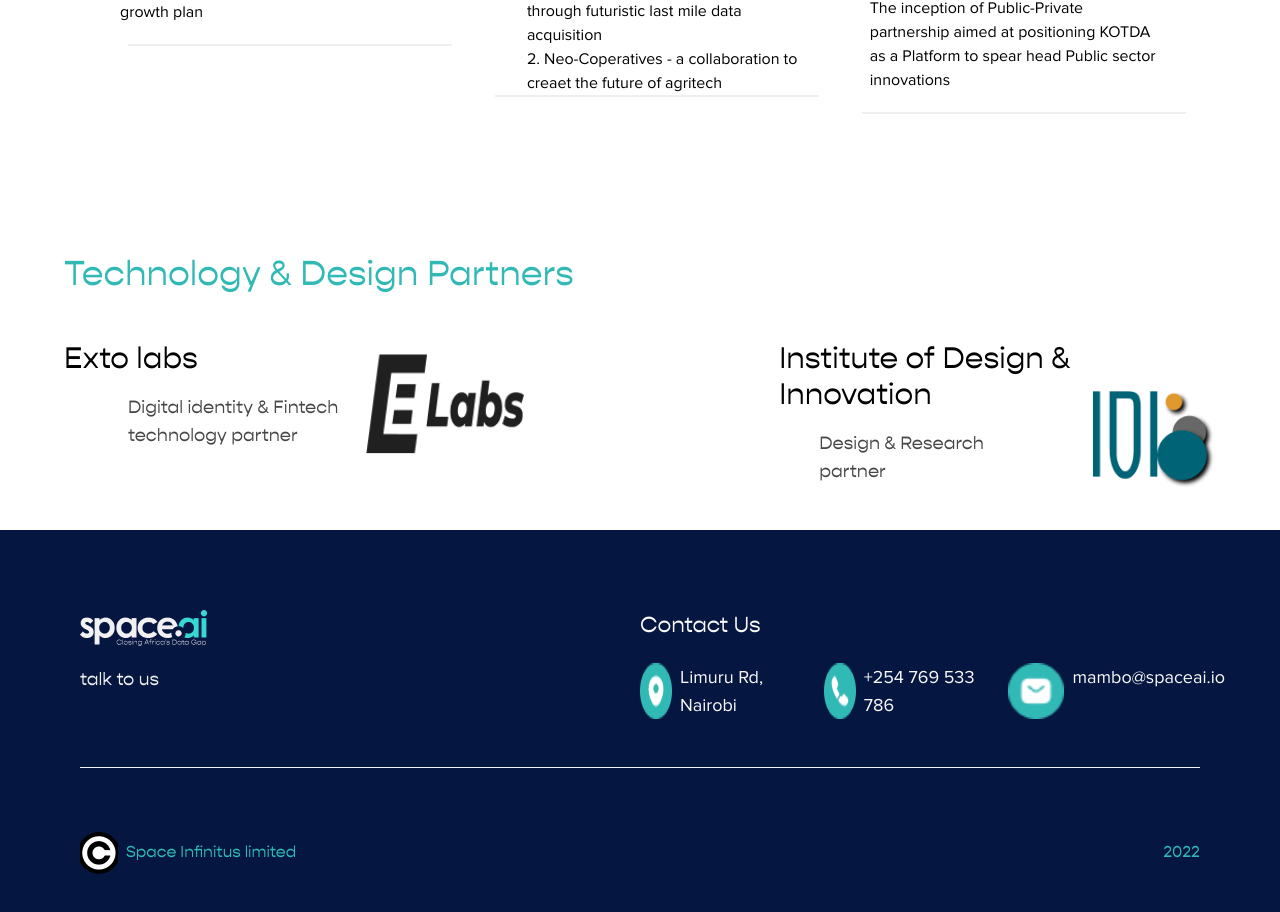
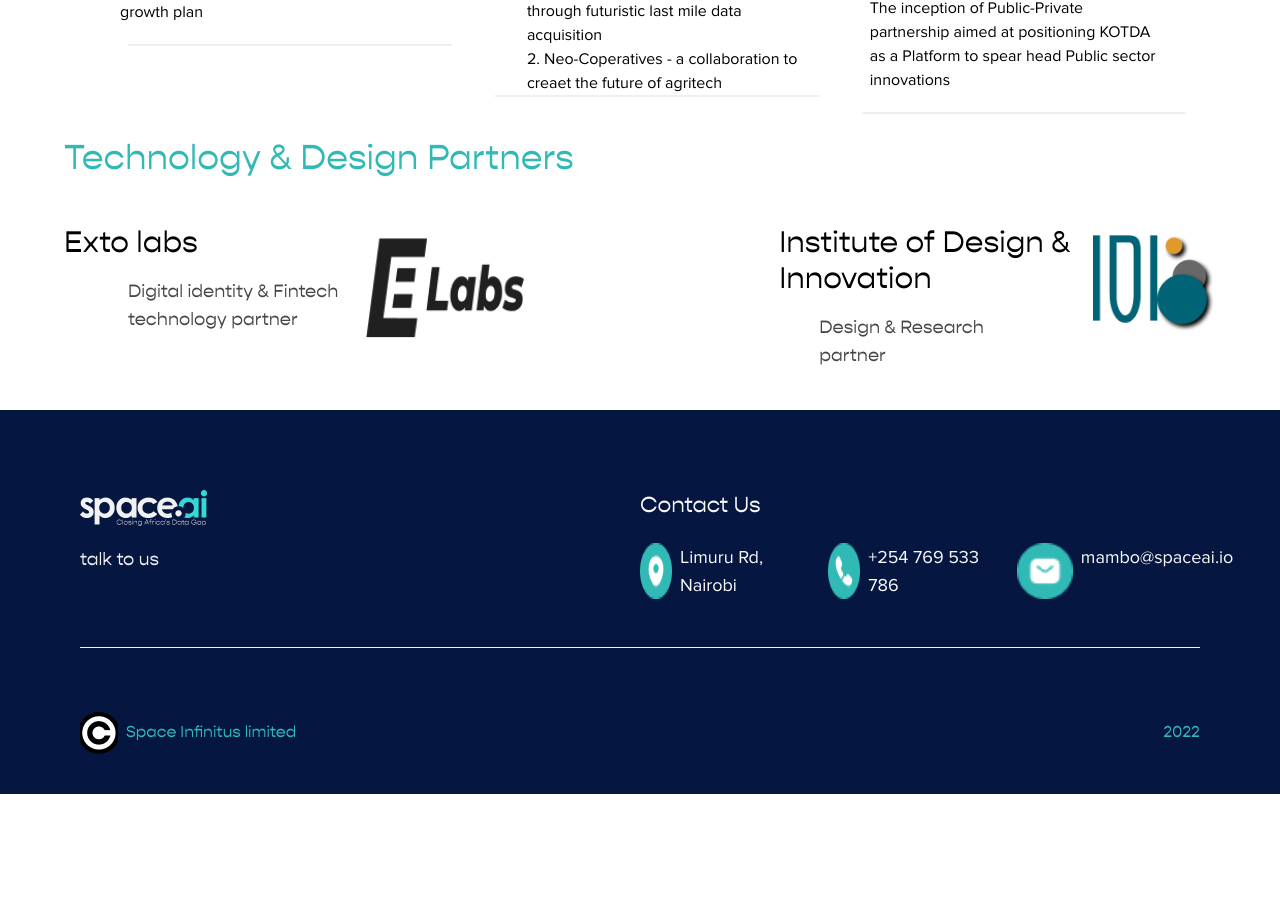
Before and after one commit to jawwad-ali/digital_agency, a React (Create React App) app: page / in a window 1280 px wide. Shown: the part 4876-5788 px from the top of the page. After the commit the page ends 5670 px from the top, so only its background shows below. Built offline with nearby package versions, Linux system fonts and the light colour scheme; a web font is replaced by a local one.

Commit message:
navbar links updated

```diff
--- a/src/components/DesignPartners.js
+++ b/src/components/DesignPartners.js
@@ -3,7 +3,7 @@ import InnovativeDesign from "./assets/innovative_design.png"
 
 const DesignPartners = () => {
     return (
-        <div className='w-full mt-10 px-5 xl:mt-24 xl:px-16 lg:px-20'>
+        <div className='w-full mt-10 px-5 xl:-mt-5 xl:px-16 lg:px-20'>
             <h2 className='font-[Light] xl:text-[35px] font-medium text-[28px] text-[#31b9b5]'>Technology & Design Partners </h2>
 
             <div className="xl:flex xl:justify-between xl:w-full xl:mt-5">
@@ -27,7 +27,7 @@ const DesignPartners = () => {
                             <p className="font-[Light] text-lg text-[#464646] mx-16">
                                 Design & Research partner
                             </p>
-                            <img src={InnovativeDesign} alt="Exto labs" className="h-[50px] xl:h-[100px] mt-4 xl:-mt-10 " />
+                            <img src={InnovativeDesign} alt="Exto labs" className="h-[50px] xl:h-[100px] mt-4 xl:-mt-20" />
                         </div>
                     </div>
                 </div>
--- a/src/components/Footer.js
+++ b/src/components/Footer.js
@@ -6,7 +6,7 @@ import Copyright from "./assets/copyright.png"
 
 const Footer = () => {
     return (
-        <div className="w-full bg-[#051641] py-20 px-10 xl:px-20 xl:pb-10">
+        <div className="w-full bg-[#051641] py-20 px-10 xl:px-20 xl:pb-10" id="contact">
             <div className="w-full border-b border-slate-100 mb-5 pb-10 xl:flex xl:items-start">
                 <div className="xl:w-3/6 ">
                     <img src={FooterLogo} alt="Logo" />
@@ -21,11 +21,11 @@ const Footer = () => {
                             <p className="pl-2 text-[#f9f9f9] text-lg font-[Proxima]">Limuru Rd, Nairobi</p>
                         </div>
                         <div className="flex justify-around my-2 md:justify-start  lg:ml-0">
-                            <img src={PhoneIcon} alt="Phone Image" />
+                            <img src={PhoneIcon} alt="Phone Image" className="ml-3" />
                             <p className="pl-2 text-[#f9f9f9] text-lg font-[Proxima]">+254 769 533 786</p>
                         </div>
                         <div className="flex justify-around my-2 md:justify-start  lg:ml-0">
-                            <img src={EmailIcon} alt="Phone Image" />
+                            <img src={EmailIcon} alt="Phone Image" className="ml-3" />
                             <p className="pl-2 text-[#f9f9f9] text-lg font-[Proxima]">mambo@spaceai.io</p>
                         </div>
                     </div>
--- a/src/components/Navbar.js
+++ b/src/components/Navbar.js
@@ -49,10 +49,10 @@ const Navbar = () => {
               <a href="#">Space AI</a>
             </li>
             <li className="text-black my-8 uppercase font-[poppins] text-base">
-              <a href="#">Partners</a>
+              <a href="#partner">Partners</a>
             </li>
             <li className="text-black my-8 uppercase font-[poppins] text-base">
-              <a href="#">Contact</a>
+              <a href="#contact">Contact</a>
             </li>
           </ul>
         </div>
@@ -66,8 +66,8 @@ const Navbar = () => {
             <li className='mx-6'><a href="#">Space AI</a></li>
           </div>
           <div className='flex-1 flex justify-end text-center items-center font-[poppins] text-base text-black'>
-            <li className='mx-6'><a href="#">Partners</a></li>
-            <li className='mx-4'><a href="#">Contact</a></li>
+            <li className='mx-6'><a href="#partner">Partners</a></li>
+            <li className='mx-4'><a href="#contact">Contact</a></li>
           </div>
         </ul>
       </div>
--- a/src/components/Partners.js
+++ b/src/components/Partners.js
@@ -7,7 +7,7 @@ import BottomLine from "./assets/bottom_line.png"
 
 const Partners = () => {
     return (
-        <div className='w-full mt-10 px-5 xl:mt-44 xl:px-16 lg:px-20'>
+        <div className='w-full mt-10 px-5 xl:mt-44 xl:px-16 lg:px-20' id="partner">
             <h2 className='font-[Light] xl:text-[35px] font-medium text-[28px] text-[#31b9b5]'>Implementation Partners </h2>
 
             <div className='w-full mt-5 xl:flex'>
```
Also changed, not shown: src/App.js (line endings or trailing spaces).
